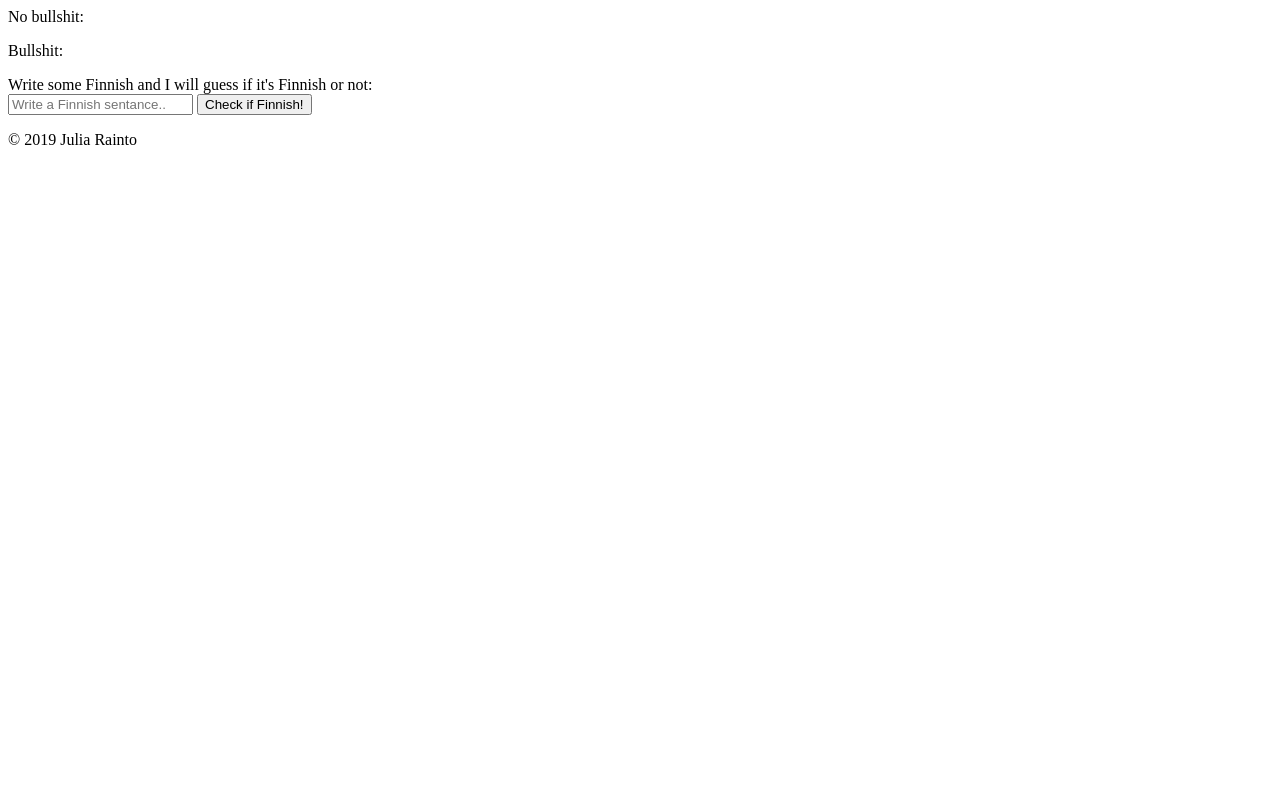
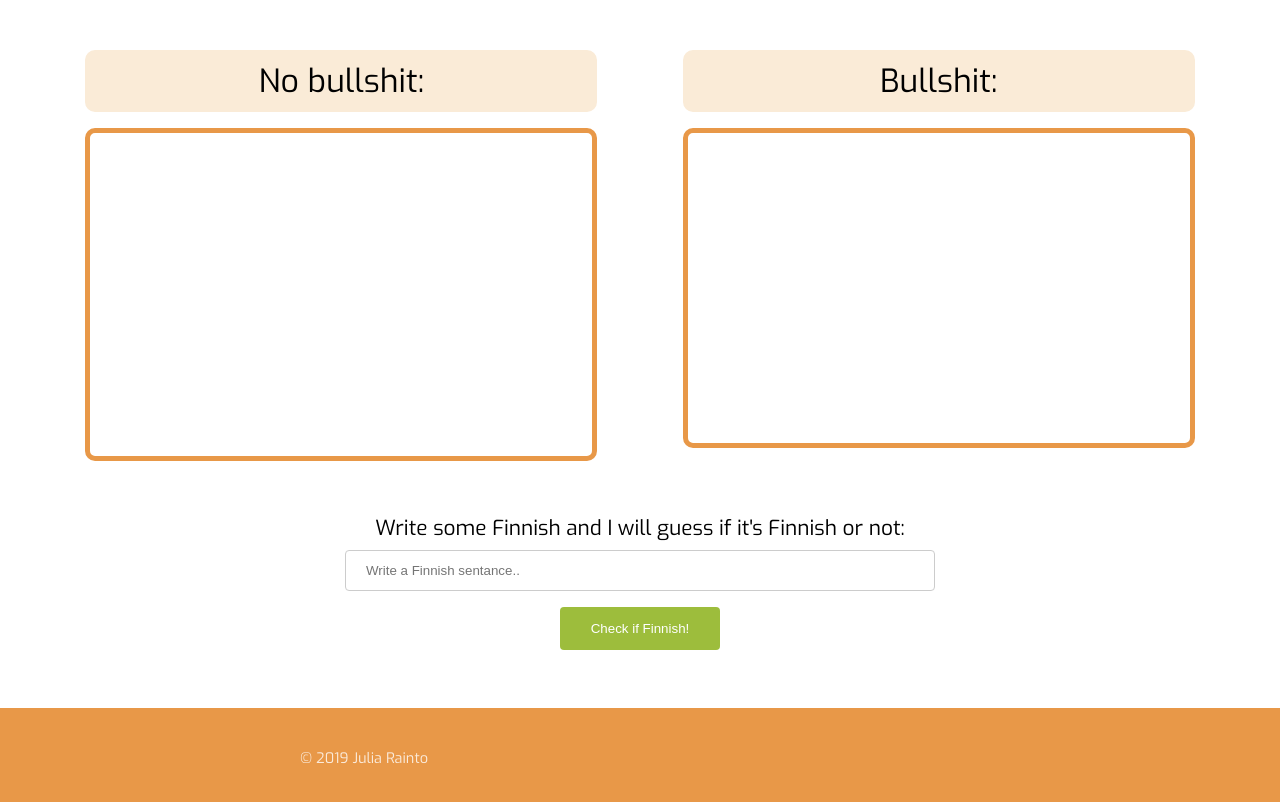
Before and after one commit to juliarainto/finnish-language-detector, a plain HTML site: page index.html in a window 1280 px wide. Drawn offline with Linux system fonts and the light colour scheme; the site is published under a folder, as on GitHub Pages, so addresses that start at the root find nothing; no server answers.

Commit message:
corrected css path

```diff
--- a/index.html
+++ b/index.html
@@ -5,7 +5,7 @@
     <meta name="viewport" content="width=device-width, initial-scale=1.0" />
     <meta http-equiv="X-UA-Compatible" content="ie=edge" />
     <title>Finnish language detector</title>
-    <link rel="stylesheet" type="text/css" href="/Public/app.css" />
+    <link rel="stylesheet" type="text/css" href="./Public/app.css" />
   </head>
   <body>
     <div class="container">
```
